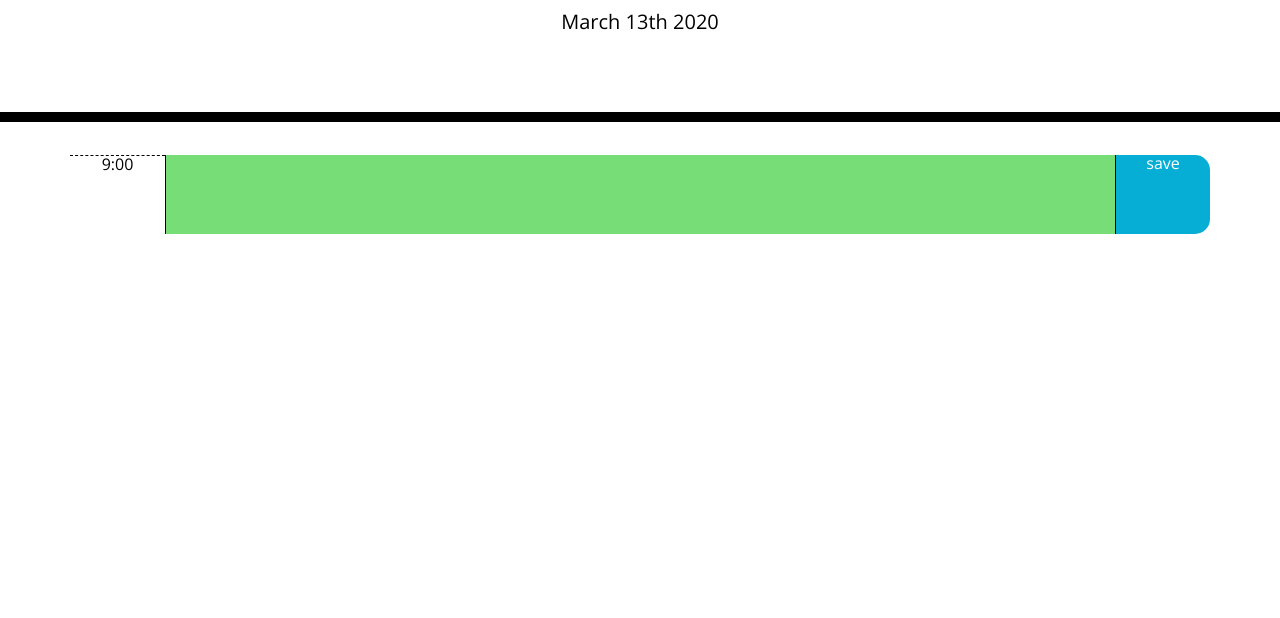
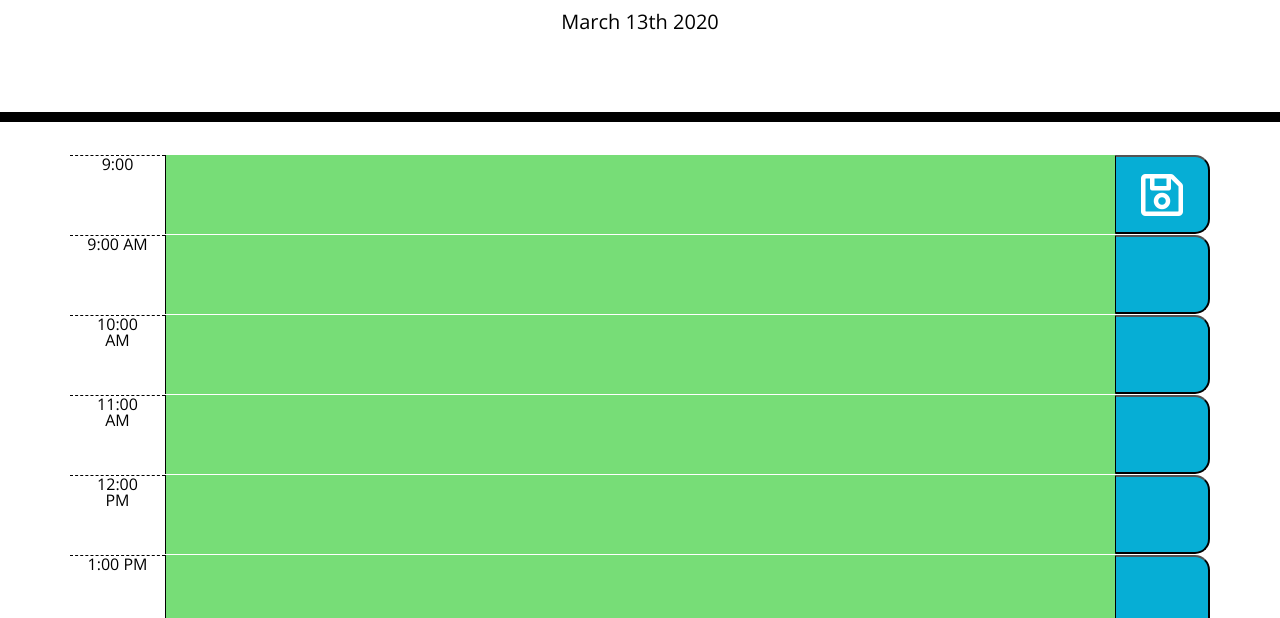
Before and after one commit to drospond/Homework-05, a plain HTML site: page index.html in a window 1280 px wide. Shown: the part 182-800 px from the top of the page. Drawn offline with nearby package versions, Linux system fonts and the light colour scheme.

Commit message:
For loop added to generate time blocks

```diff
--- a/index.html
+++ b/index.html
@@ -27,12 +27,12 @@
       <p class="lead">A simple calendar app for scheduling your work day</p>
       <p id="currentDay" class="lead"></p>
     </header>
-    <div class="container">
+    <div class="container" id="calendar">
       <!-- Timeblocks go here -->
       <div class="row time-block">
-        <div class="col-1 hour">9:00</div>
+        <div class="col-1 hour"><span>9:00</span></div>
         <textarea class="col-10 future textarea"></textarea>
-        <div class="col-1 saveBtn">save</div>
+        <button class="col-1 saveBtn"><i class="far fa-save fa-3x"></i></button>
       </div>
     </div>
 
--- a/scripts/script.js
+++ b/scripts/script.js
@@ -1,3 +1,48 @@
 $(document).ready(function(){
     $("#currentDay").text(moment().format('MMMM Do YYYY'));
+
+    for(var i = 9; i < 18; i++){
+        var timeText;
+        if(i ===9){
+            timeText = moment("2013-02-08 0" + i).format("LT");
+        } else{
+            timeText = moment("2013-02-08 " + i).format("LT");
+        }
+        var timeBlock = $("<div>");
+        timeBlock.addClass("row time-block");
+        var hourEl = $("<div>");
+        hourEl.addClass("col-1 hour");
+        hourEl.text(timeText);
+        var textareaEl = $("<textarea>");
+        textareaEl.addClass("col-10 future");
+        var saveButton = $("<button>");
+        saveButton.addClass("col-1 saveBtn");
+        $("#calendar").append(timeBlock);
+        timeBlock.append(hourEl);
+        timeBlock.append(textareaEl);
+        timeBlock.append(saveButton);
+    }
+
+    function save(event){
+        if(event.target.type === "submit"){
+        console.log(event.target.type);
+        }
+    }
+
+    $("#calendar").on("click", save);
+
+    console.log(moment("2013-02-08 09").format("LT"));
+    // <div class="row time-block">
+    //     <div class="col-1 hour"><span>9:00</span></div>
+    //     <textarea class="col-10 future textarea"></textarea>
+    //     <div class="col-1 saveBtn"><i class="far fa-save fa-3x"></i></div>
+    // </div>
+
+
+
+
+
+
+
+
 });
```
